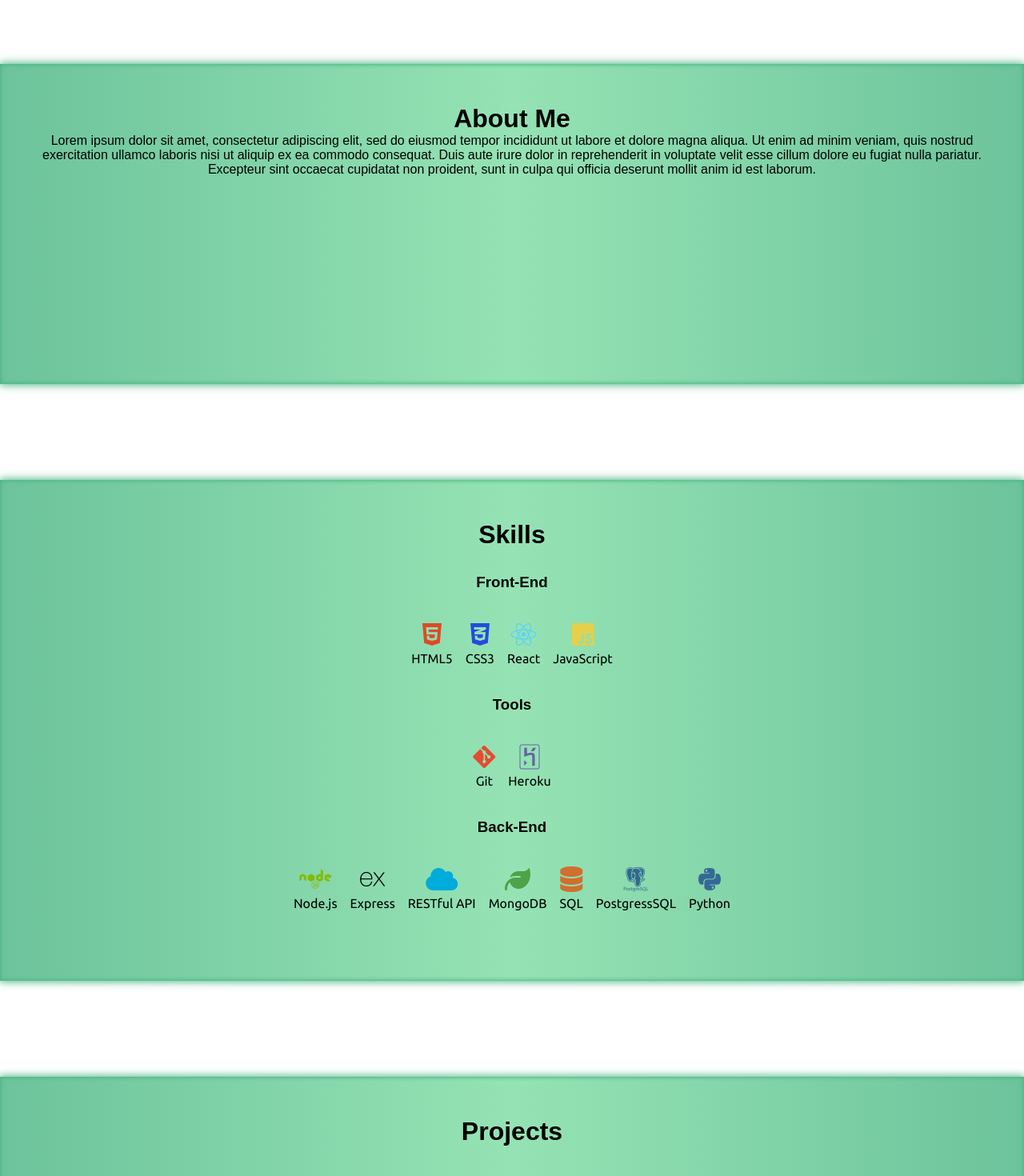
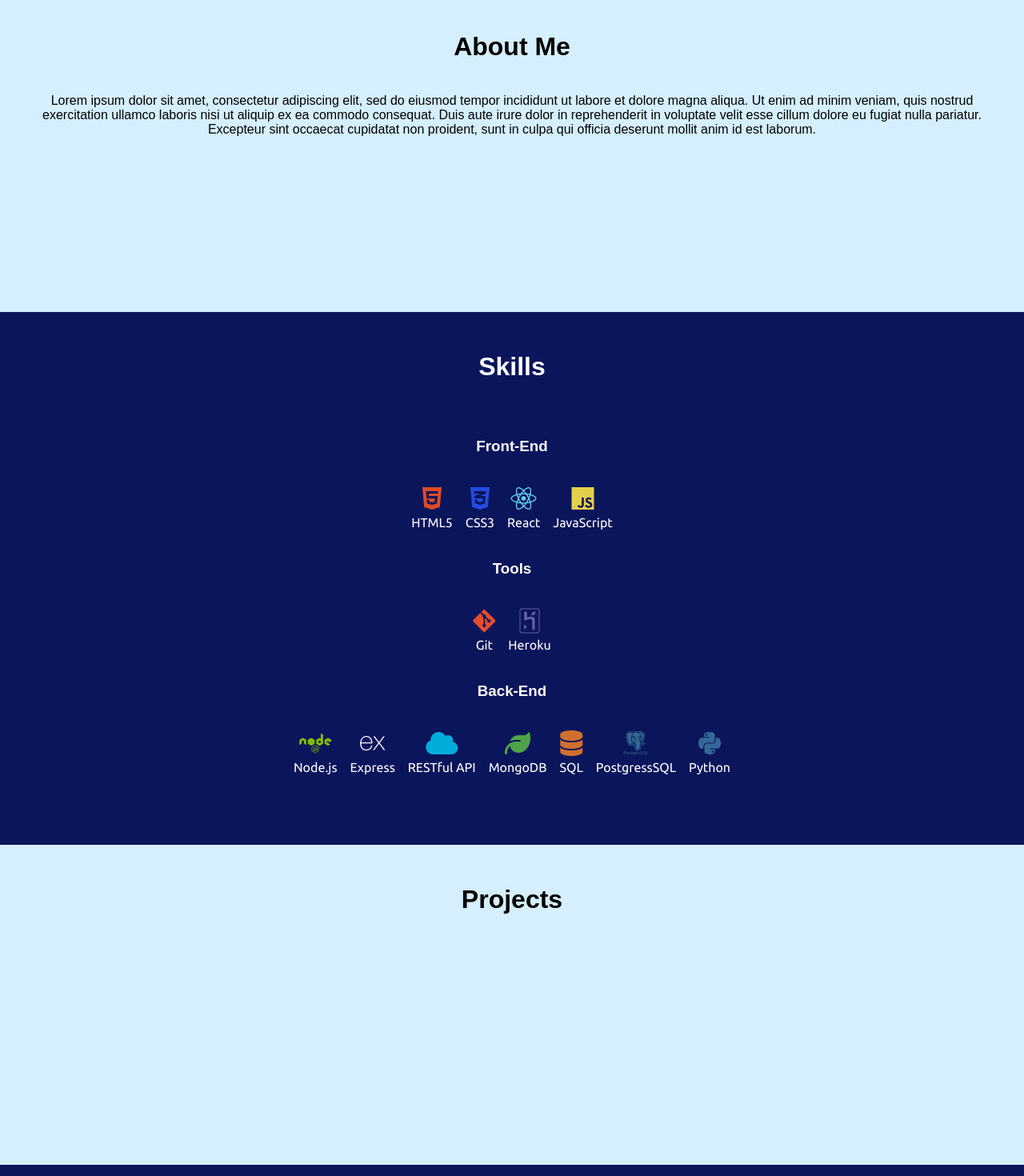
Before and after one commit to PBasham/patrick-portfolio-v1, a React (Create React App) app: page / in a window 1280 px wide. Shown: the part 860-2330 px from the top of the page at 80% size. Built offline with nearby package versions, Linux system fonts and the light colour scheme; a web font is replaced by a local one.

Commit message:
updated styling for content-div's

```diff
--- a/src/components/PageContents/AboutMe/AboutMe.jsx
+++ b/src/components/PageContents/AboutMe/AboutMe.jsx
@@ -13,13 +13,13 @@ export default function AboutMe() {
 
     },[myElementIsVisible])
     return (
-        <div ref={myRef} id="about" className="href-div">
-            <div  className={`content-div`}>
+        // <div ref={myRef} id="about" className="href-div">
+            <div  id="about" className={`content-div`}>
                 <h1>About Me</h1>
                 <div className="about-picture">
                 </div>
                 <p>Lorem ipsum dolor sit amet, consectetur adipiscing elit, sed do eiusmod tempor incididunt ut labore et dolore magna aliqua. Ut enim ad minim veniam, quis nostrud exercitation ullamco laboris nisi ut aliquip ex ea commodo consequat. Duis aute irure dolor in reprehenderit in voluptate velit esse cillum dolore eu fugiat nulla pariatur. Excepteur sint occaecat cupidatat non proident, sunt in culpa qui officia deserunt mollit anim id est laborum.</p>
             </div>
-        </div>
+        // </div>
     )
 }
--- a/src/components/PageContents/Contact/Contact.jsx
+++ b/src/components/PageContents/Contact/Contact.jsx
@@ -3,8 +3,8 @@ import React from 'react'
 export default function Contact() {
     return (
 
-        <div id="contact" className="href-div">
-            <div className="content-div">
+        // <div id="contact" className="href-div">
+            <div id="contact" className="content-div">
                 <h1>Contact Me</h1>
                 <form className="contact-form" action="https://formsubmit.co/patricktbasham@email.com" method="POST">
                     <input id="name" type="text" name="name" placeholder="name"/>
@@ -13,6 +13,6 @@ export default function Contact() {
                     <button type="submit">Send Email</button>
                 </form>
             </div>
-        </div>
+        // </div>
     )
 }
--- a/src/components/PageContents/PageContents.css
+++ b/src/components/PageContents/PageContents.css
@@ -6,23 +6,21 @@
 }
 .content-div {
     position: relative;
-    margin: 30px auto;
+    margin: auto;
+    /* margin-top: 120px; */
     padding: 50px;
     width: 100vw;
     min-height: clamp(20vh,50vh,70vh);
     color: black;
-    background: var(--gradient-bar);
-    box-shadow:
-    0 0 10px 1px var(--color-neongreen),
-    inset 0 0 5px 1px var(--color-neongreen);
+    background-color: rgb(213, 239, 255);
     transition: 2s ease-in;
 }
-.content-div.content-div:nth-child(2n) {
-    background-color: purple;
+.content-div:nth-of-type(2n) {
+    color: white;
+    background-color: rgb(10, 21, 91);
 }
-
 .content-div h1 {
-    /* margin-bottom: 20px; */
+    margin-bottom: 40px;
 }
 /* Skills content */
 .skills-wrapper {
@@ -50,7 +48,7 @@
     margin: 1vh;
 }
 .href-div {
-    padding-top: 60px;
+    /* padding-top: 60px; */
     display: grid;
     place-items: center;
     /* height: 100vh; */
--- a/src/components/PageContents/Projects/Projects.jsx
+++ b/src/components/PageContents/Projects/Projects.jsx
@@ -2,11 +2,11 @@ import React from 'react'
 
 export default function Projects() {
     return (
-        <div id="projects" className="href-div">
+        // <div id="projects" className="href-div">
 
-        <div className="content-div">
-            <h1>Projects</h1>
-        </div>
-        </div>
+            <div id="projects" className="content-div">
+                <h1>Projects</h1>
+            </div>
+        // </div>
     )
 }
--- a/src/components/PageContents/Skills/Skills.jsx
+++ b/src/components/PageContents/Skills/Skills.jsx
@@ -4,9 +4,9 @@ import React from 'react'
 
 export default function Skills() {
     return (
-        <div id="skills" className="href-div">
+        // <div id="skills" className="href-div">
 
-            <div className="content-div">
+            <div id="skills" className="content-div">
                 <h1>Skills</h1>
                 <div className="skills-wrapper">
                     <div className="skill-list skills-front-end">
@@ -79,6 +79,6 @@ export default function Skills() {
                     </div>
                 </div>
             </div>
-        </div>
+        // </div>
     )
 }
```
